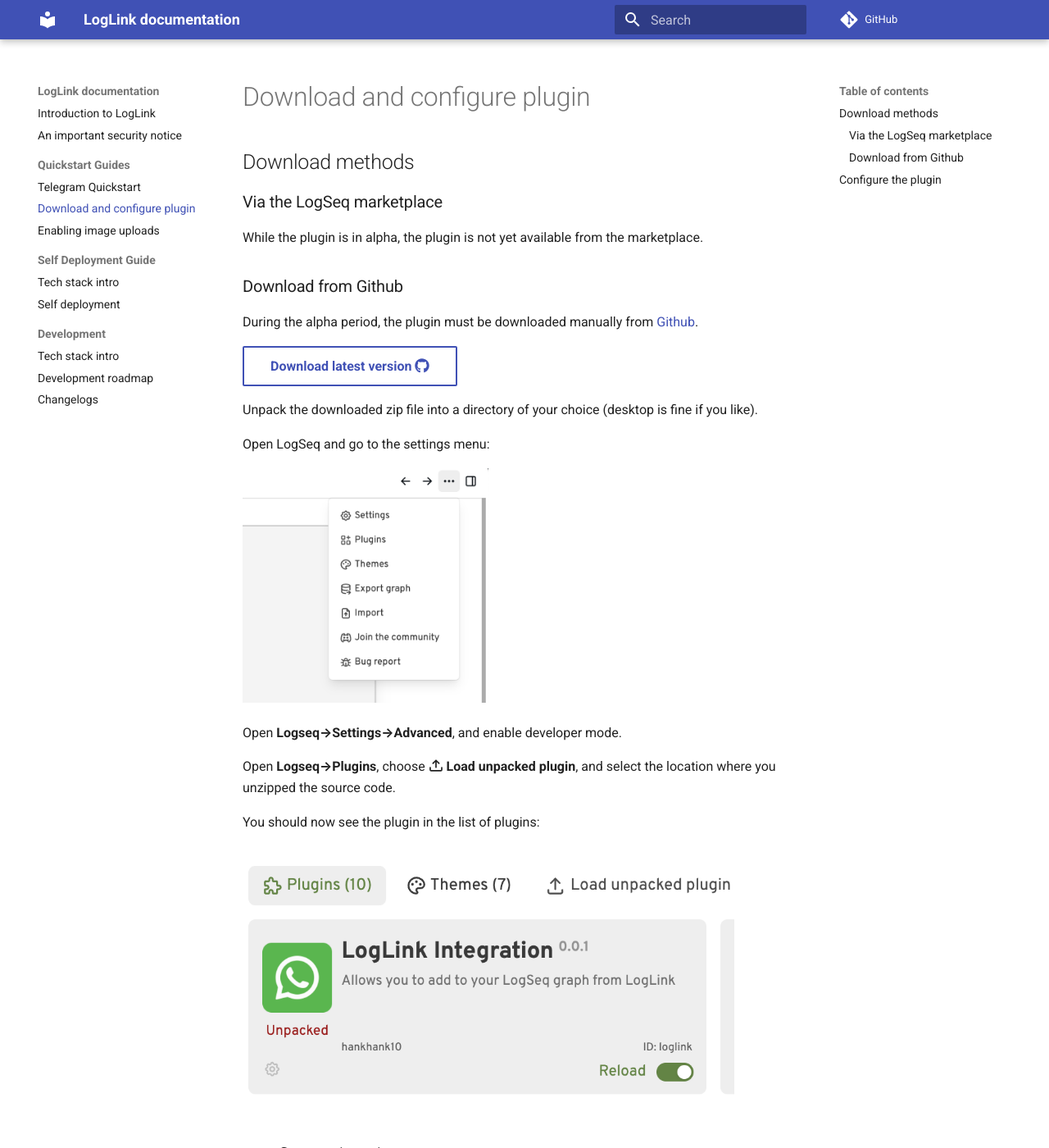
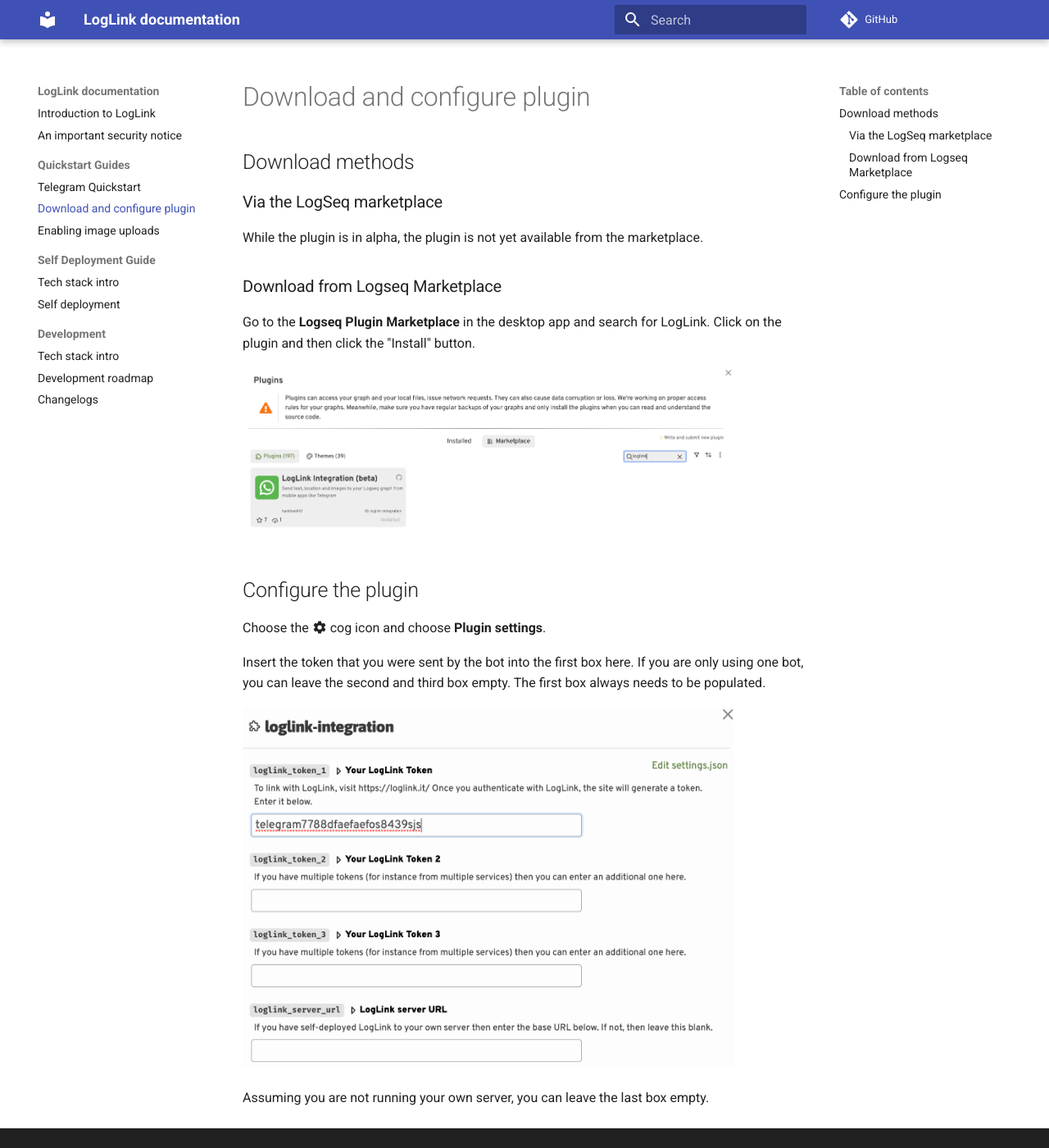
Before and after one commit to hankhank10/loglink-docs, an MkDocs documentation site: the page built from docs/setup-plugin.md, in a window 1280 px wide and 1400 px high. Shown: the whole window at 82% size. Built offline with MkDocs 1.6.1 and Material for MkDocs 9.7.7, drawn with Linux system fonts in a browser that asks for light colours; comment, search, counter and statistics services are not loaded.

Commit message:
Update install instructions to reflect addition to Marketplace

```diff
--- a/docs/setup-plugin.md
+++ b/docs/setup-plugin.md
@@ -6,25 +6,11 @@
 
 While the plugin is in alpha, the plugin is not yet available from the marketplace.
 
-### Download from Github
+### Download from Logseq Marketplace
 
-During the alpha period, the plugin must be downloaded manually from [Github](https://github.com/hankhank10/loglink-plugin/).
+Go to the **Logseq Plugin Marketplace** in the desktop app and search for LogLink. Click on the plugin and then click the "Install" button.
 
-[Download latest version :fontawesome-brands-github:](https://github.com/hankhank10/loglink-plugin/archive/refs/heads/main.zip){ .md-button }
-
-Unpack the downloaded zip file into a directory of your choice (desktop is fine if you like).
-
-Open LogSeq and go to the settings menu:
-
-![](./img/client/logseq_settings_menu.png){ width=300 }
-
-Open **Logseq→Settings→Advanced**, and enable developer mode.
-
-Open **Logseq→Plugins**, choose :octicons-upload-16: **Load unpacked plugin**, and select the location where you unzipped the source code.
-
-You should now see the plugin in the list of plugins:
-
-![](./img/client/plugin_loaded.png){ width=600 }
+![Logseq Plugin Marketplace](./img/client/logseq_marketplace.png){ width=600}
 
 ## Configure the plugin
 
```
Also changed, not shown: docs/changelog.md (+5 -0 lines), docs/roadmap.md (+4 -0 lines), docs/telegram-quickstart.md (+1 -1 lines), docs/img/client/logseq_marketplace.png (added).
